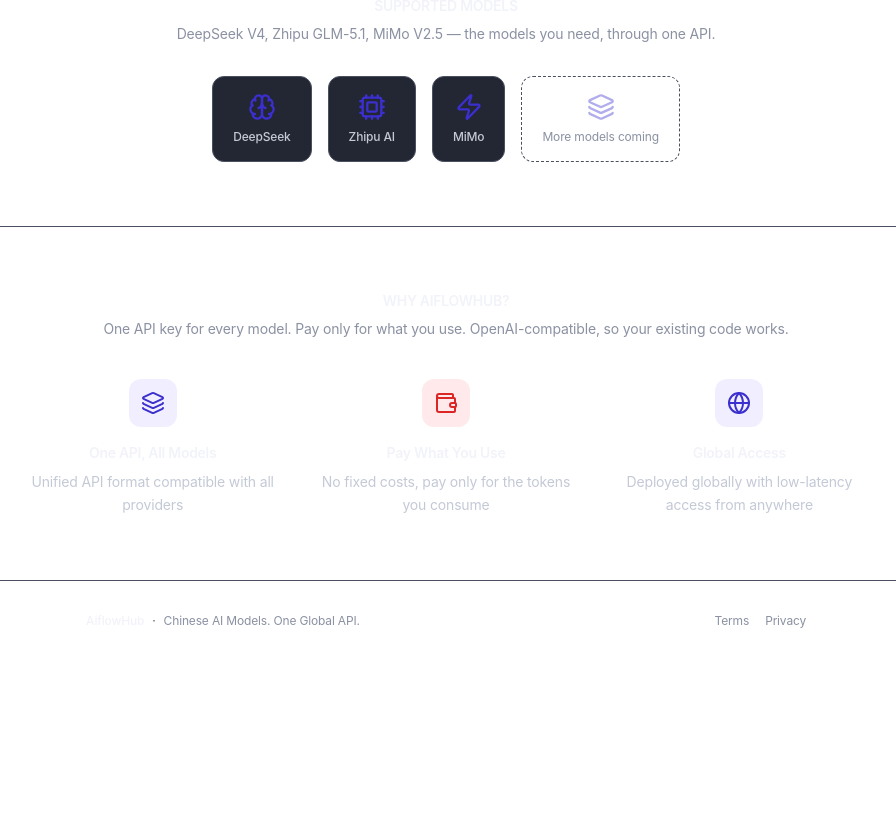
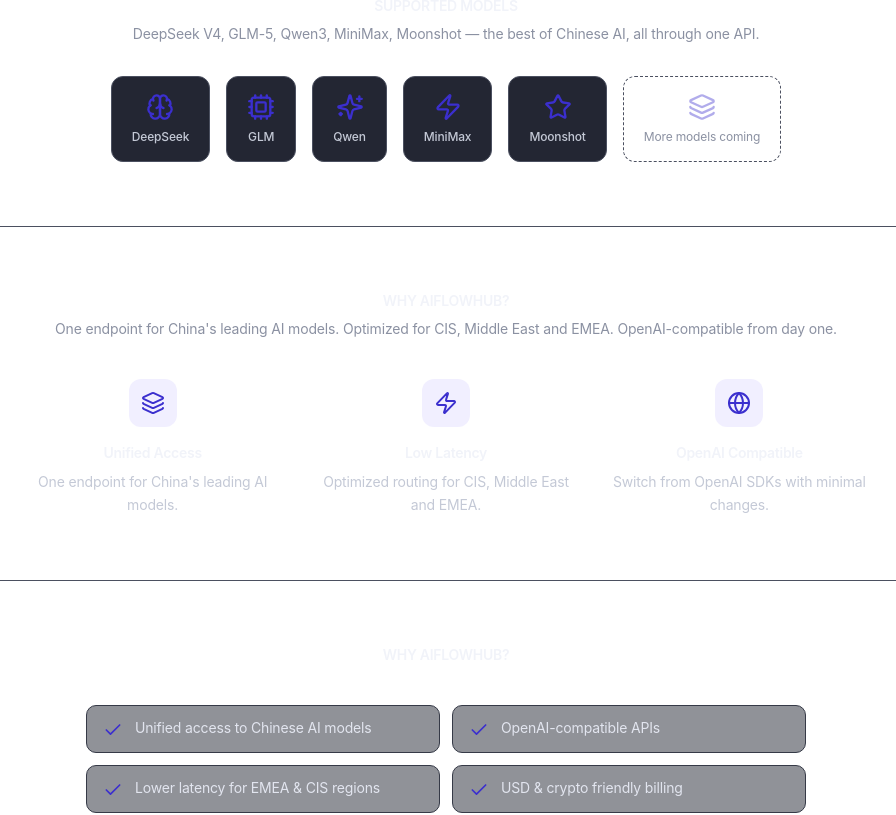
Before and after one commit to lxiaoy605/ai-api-agg, a Next.js app in the folder frontend/: page / in a window 1280 px wide. Shown: the part 776-1591 px from the top of the page, without its empty margins (194-1090 px from the left). Before the commit the page ends 1437 px from the top, so only its background shows below. Built offline with nearby package versions, Linux system fonts and the light colour scheme.

Commit message:
feat(P1): Landing page — brand hero, why-us section, 5 models

```diff
--- a/frontend/src/app/page.tsx
+++ b/frontend/src/app/page.tsx
@@ -9,16 +9,29 @@
   Zap,
   Brain,
   Layers,
-  Wallet,
   Globe,
   ArrowRight,
+  Sparkles,
+  Star,
+  Check,
 } from "lucide-react";
 
 const providers = [
   { name: "DeepSeek", icon: Brain },
-  { name: "Zhipu AI", icon: Cpu },
-  { name: "MiMo", icon: Zap },
+  { name: "GLM", icon: Cpu },
+  { name: "Qwen", icon: Sparkles },
+  { name: "MiniMax", icon: Zap },
+  { name: "Moonshot", icon: Star },
 ];
+
+const whyItems = [
+  "whyItem1",
+  "whyItem2",
+  "whyItem3",
+  "whyItem4",
+  "whyItem5",
+  "whyItem6",
+] as const;
 
 export default function Home() {
   const t = useTranslations("home");
@@ -65,7 +78,7 @@
         </div>
       </section>
 
-      {/* 模型展示区 — 图标卡片 */}
+      {/* 模型展示区 — 5 models */}
       <section className="border-t border-neutral-600 py-16">
         <div className="mx-auto max-w-3xl px-4 sm:px-6 text-center">
           <h2 className="text-sm font-semibold text-neutral-100 tracking-wide uppercase">
@@ -97,7 +110,7 @@
         </div>
       </section>
 
-      {/* 特性区 — 三列图标 */}
+      {/* 特性区 — 三列 */}
       <section className="border-t border-neutral-600 py-16">
         <div className="mx-auto max-w-4xl px-4 sm:px-6 text-center">
           <h2 className="text-sm font-semibold text-neutral-100 tracking-wide uppercase">
@@ -110,21 +123,21 @@
                 <Layers className="h-6 w-6 text-brand-600" />
               </div>
               <h3 className="text-sm font-semibold text-neutral-100">
-                One API, All Models
+                {t("featureUnifiedTitle")}
               </h3>
               <p className="mt-2 text-sm text-neutral-300 leading-relaxed">
-                Unified API format compatible with all providers
+                {t("featureUnifiedDesc")}
               </p>
             </div>
             <div className="flex flex-col items-center text-center">
-              <div className="w-12 h-12 rounded-xl bg-red-500/10 flex items-center justify-center mb-4">
-                <Wallet className="h-6 w-6 text-error" />
+              <div className="w-12 h-12 rounded-xl bg-brand-500/10 flex items-center justify-center mb-4">
+                <Zap className="h-6 w-6 text-brand-600" />
               </div>
               <h3 className="text-sm font-semibold text-neutral-100">
-                Pay What You Use
+                {t("featureLatencyTitle")}
               </h3>
               <p className="mt-2 text-sm text-neutral-300 leading-relaxed">
-                No fixed costs, pay only for the tokens you consume
+                {t("featureLatencyDesc")}
               </p>
             </div>
             <div className="flex flex-col items-center text-center">
@@ -132,12 +145,34 @@
                 <Globe className="h-6 w-6 text-brand-600" />
               </div>
               <h3 className="text-sm font-semibold text-neutral-100">
-                Global Access
+                {t("featureCompatibleTitle")}
               </h3>
               <p className="mt-2 text-sm text-neutral-300 leading-relaxed">
-                Deployed globally with low-latency access from anywhere
+                {t("featureCompatibleDesc")}
               </p>
             </div>
+          </div>
+        </div>
+      </section>
+
+      {/* Why AiflowHub — 六大卖点 */}
+      <section className="border-t border-neutral-600 py-16">
+        <div className="mx-auto max-w-3xl px-4 sm:px-6">
+          <h2 className="text-sm font-semibold text-neutral-100 tracking-wide uppercase text-center">
+            {t("whySectionTitle")}
+          </h2>
+          <div className="mt-10 grid grid-cols-1 gap-3 sm:grid-cols-2">
+            {whyItems.map((key) => (
+              <div
+                key={key}
+                className="flex items-start gap-3 rounded-lg border border-neutral-700 bg-neutral-800/50 px-4 py-3"
+              >
+                <Check className="mt-0.5 h-5 w-5 flex-shrink-0 text-brand-600" />
+                <span className="text-sm text-neutral-200">
+                  {t(key)}
+                </span>
+              </div>
+            ))}
           </div>
         </div>
       </section>
--- a/frontend/src/messages/en.json
+++ b/frontend/src/messages/en.json
@@ -42,15 +42,28 @@
   },
   "home": {
     "title": "Chinese AI Models. One Global API.",
-    "subtitle": "One key, one API format. DeepSeek, Zhipu GLM, Xiaomi MiMo — all through a single OpenAI-compatible endpoint. No multiple accounts, no complexity.",
-    "ctaPrimary": "Get Started",
+    "subtitle": "Access DeepSeek, GLM, Qwen, MiniMax and more through a unified OpenAI-compatible endpoint — optimized for developers across emerging markets.",
+    "ctaPrimary": "Get API Key",
     "ctaSecondary": "View Docs",
     "moreProviders": "More models coming",
     "freeTrial": "$5 free credit · No commitment",
     "whyUs": "Why AiflowHub?",
-    "whyUsDesc": "One API key for every model. Pay only for what you use. OpenAI-compatible, so your existing code works.",
+    "whyUsDesc": "One endpoint for China's leading AI models. Optimized for CIS, Middle East and EMEA. OpenAI-compatible from day one.",
     "modelsSection": "Supported Models",
-    "modelsDesc": "DeepSeek V4, Zhipu GLM-5.1, MiMo V2.5 — the models you need, through one API.",
+    "modelsDesc": "DeepSeek V4, GLM-5, Qwen3, MiniMax, Moonshot — the best of Chinese AI, all through one API.",
+    "featureUnifiedTitle": "Unified Access",
+    "featureUnifiedDesc": "One endpoint for China's leading AI models.",
+    "featureLatencyTitle": "Low Latency",
+    "featureLatencyDesc": "Optimized routing for CIS, Middle East and EMEA.",
+    "featureCompatibleTitle": "OpenAI Compatible",
+    "featureCompatibleDesc": "Switch from OpenAI SDKs with minimal changes.",
+    "whySectionTitle": "Why AiflowHub?",
+    "whyItem1": "Unified access to Chinese AI models",
+    "whyItem2": "OpenAI-compatible APIs",
+    "whyItem3": "Lower latency for EMEA & CIS regions",
+    "whyItem4": "USD & crypto friendly billing",
+    "whyItem5": "Optimized routing and failover",
+    "whyItem6": "No Chinese account required",
     "footerDesc": "Chinese AI Models. One Global API.",
     "terms": "Terms",
     "privacy": "Privacy",
```
